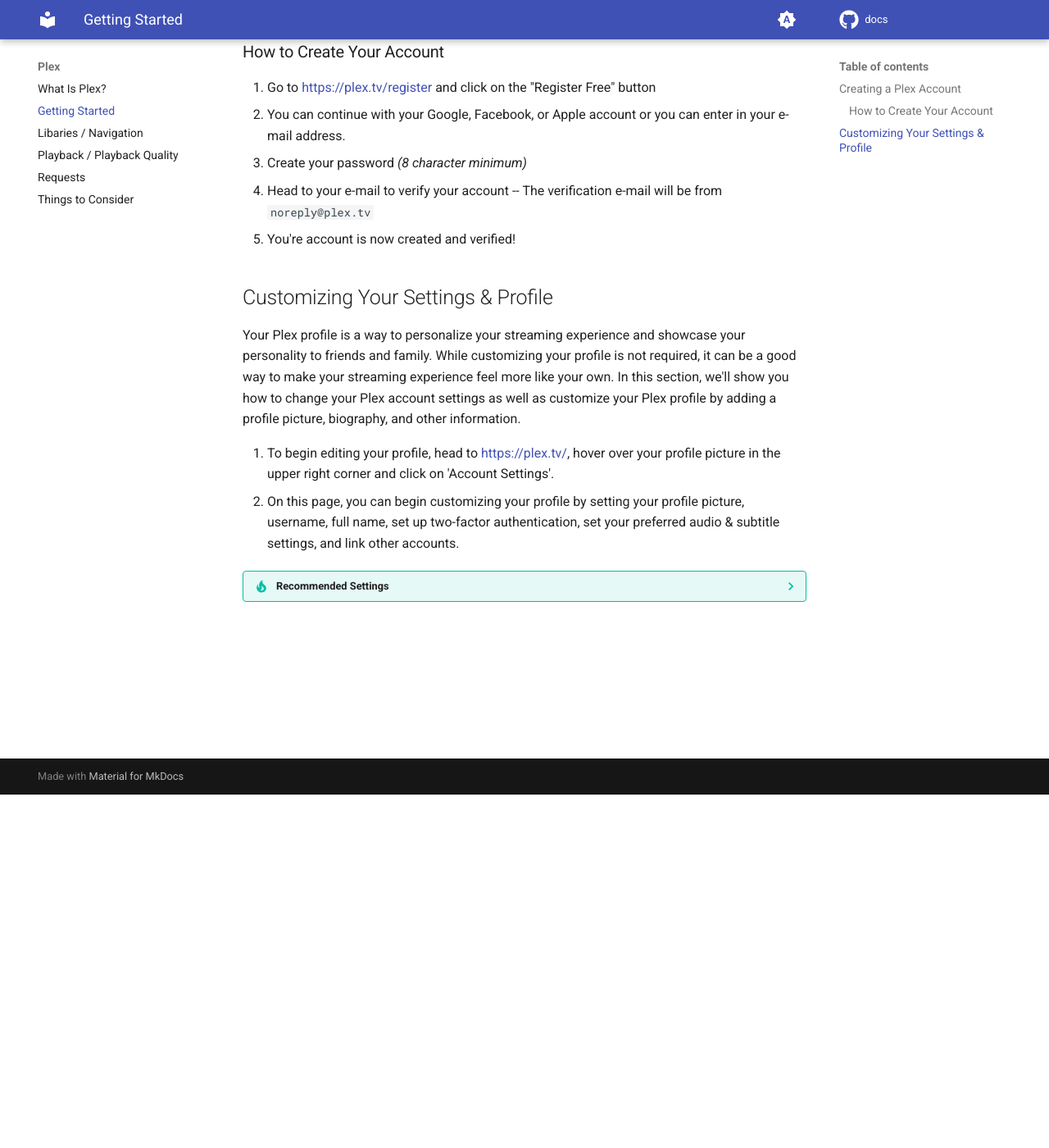
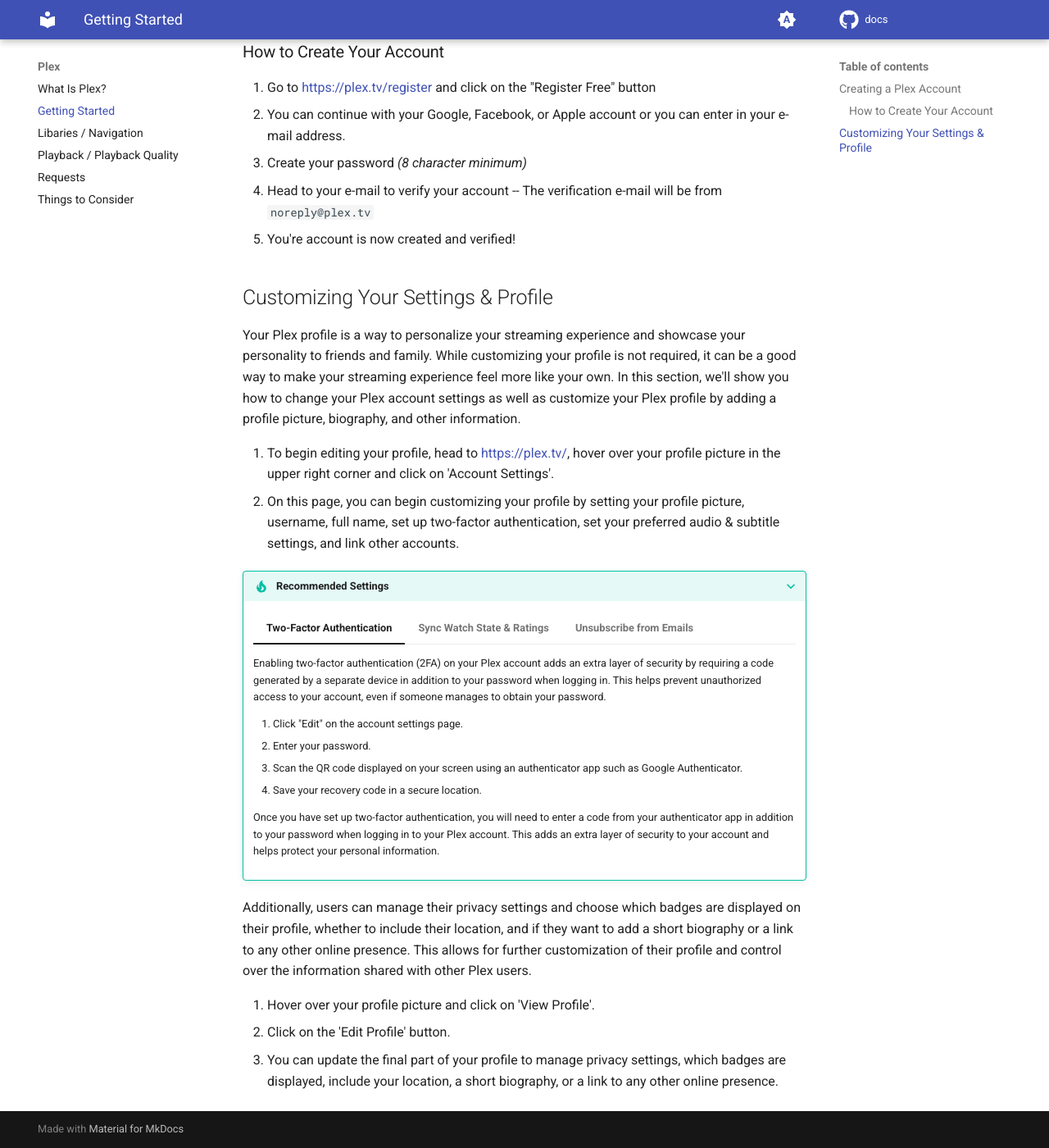
Before and after one commit to neomedia6989/docs-2, an MkDocs documentation site: the page built from docs/plex/getting-started.md, in a window 1280 px wide and 1400 px high, scrolled down 431 px. Shown: the whole window at 82% size. Built offline with MkDocs 1.6.1 and Material for MkDocs 9.7.7, drawn with Linux system fonts in a browser that asks for light colours; comment, search, counter and statistics services are not loaded.

Commit message:
Update getting-started.md

```diff
--- a/docs/plex/getting-started.md
+++ b/docs/plex/getting-started.md
@@ -20,7 +20,7 @@
 2. On this page, you can begin customizing your profile by setting your profile picture, username, full name, set up two-factor authentication, set your preferred audio & subtitle settings, and link other accounts.
 
 
-??? tip "Recommended Settings"
+???+ tip "Recommended Settings"
 
     === "Two-Factor Authentication"
 
@@ -45,4 +45,12 @@
 
     === "Unsubscribe from Emails"
 
-        If you're receiving too many emails from Plex or you simply don't want to receive any promotional emails, it's recommended to adjust your email subscription settings to unsubscribe from all emails. By doing so, you'll stop receiving all non-essential emails from Plex, including promotional emails, account notifications, and updates. This will help declutter your inbox and prevent unnecessary distractions while still allowing you to enjoy using Plex. You can change your email subscription settings by going to your account settings page and selecting "Email Preferences." From there, you can uncheck all email types that you do not wish to receive and click "Save Changes" to update your settings.
+        If you're receiving too many emails from Plex or you simply don't want to receive any promotional emails, it's recommended to adjust your email subscription settings to unsubscribe from all emails. By doing so, you'll stop receiving all non-essential emails from Plex, including promotional emails, account notifications, and updates. This will help declutter your inbox and prevent unnecessary distractions while still allowing you to enjoy using Plex.
+
+        You can change your email subscription settings here on the account settings page and selecting "Email Preferences." From there, you can uncheck all email types that you do not wish to receive and click "Save Changes" to update your settings.
+
+Additionally, users can manage their privacy settings and choose which badges are displayed on their profile, whether to include their location, and if they want to add a short biography or a link to any other online presence. This allows for further customization of their profile and control over the information shared with other Plex users.
+
+1. Hover over your profile picture and click on 'View Profile'.
+2. Click on the 'Edit Profile' button.
+3. You can update the final part of your profile to manage privacy settings, which badges are displayed, include your location, a short biography, or a link to any other online presence.
```
